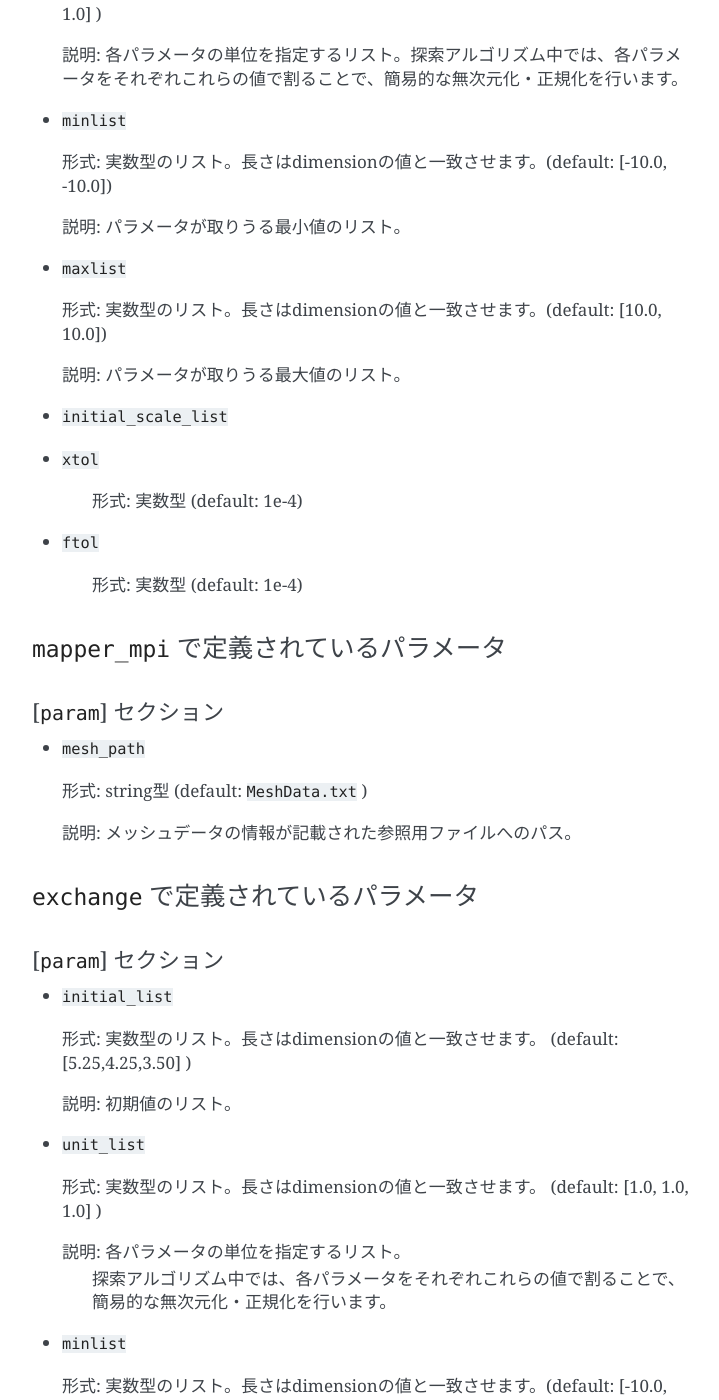
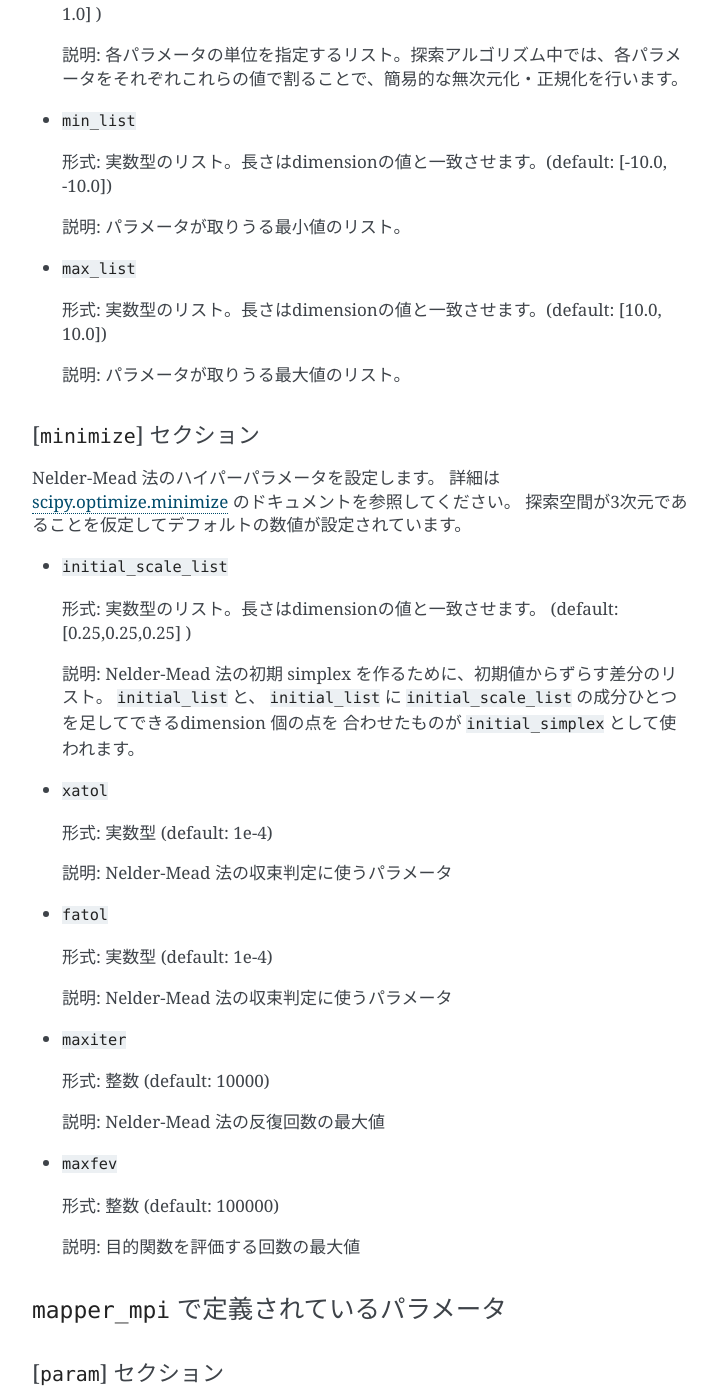
Before and after one commit to issp-center-dev/2DMAT, a Sphinx documentation site: the page built from doc/ja/source/input.rst, in a window 1280 px wide and 1400 px high, scrolled down 4260 px. Shown: the whole window, without its empty margins (388-1107 px from the left). Built offline with Sphinx 7.4.7, drawn with Linux system fonts in a browser that asks for light colours; some of the changed text lies outside the part shown.

Commit message:
change sections

```diff
--- a/doc/ja/source/input.rst
+++ b/doc/ja/source/input.rst
@@ -164,7 +164,7 @@
 
     - ``minsearch`` : Nelder-Mead法を用いて最小値を与えるパラメータを探索するアルゴリズム
 
-    - ``mapper`` :　グリッド探索を行うアルゴリズム
+    - ``mapper`` : グリッド探索を行うアルゴリズム
 
     - ``exchange`` :  レプリカ交換モンテカルロを行うアルゴリズム
 
@@ -191,30 +191,55 @@
 
   説明: 各パラメータの単位を指定するリスト。探索アルゴリズム中では、各パラメータをそれぞれこれらの値で割ることで、簡易的な無次元化・正規化を行います。
 
-- ``minlist``
+- ``min_list``
 
   形式: 実数型のリスト。長さはdimensionの値と一致させます。(default: [-10.0, -10.0])
 
   説明: パラメータが取りうる最小値のリスト。
 
-- ``maxlist``
+- ``max_list``
 
   形式: 実数型のリスト。長さはdimensionの値と一致させます。(default: [10.0, 10.0])
 
   説明: パラメータが取りうる最大値のリスト。
 
+[``minimize``] セクション
+^^^^^^^^^^^^^^^^^^^^^^^^^^^^^
+
+Nelder-Mead 法のハイパーパラメータを設定します。
+詳細は `scipy.optimize.minimize <https://docs.scipy.org/doc/scipy/reference/optimize.minimize-neldermead.html#optimize-minimize-neldermead>`_ のドキュメントを参照してください。
+探索空間が3次元であることを仮定してデフォルトの数値が設定されています。
+
 - ``initial_scale_list``
 
+  形式: 実数型のリスト。長さはdimensionの値と一致させます。 (default: [0.25,0.25,0.25] )
 
-- ``xtol``
+  説明: Nelder-Mead 法の初期 simplex を作るために、初期値からずらす差分のリスト。
+  ``initial_list`` と、 ``initial_list`` に ``initial_scale_list`` の成分ひとつを足してできるdimension 個の点を 合わせたものが ``initial_simplex`` として使われます。
 
-    形式: 実数型 (default: 1e-4)
+- ``xatol``
 
+  形式: 実数型 (default: 1e-4)
 
-- ``ftol``
+  説明: Nelder-Mead 法の収束判定に使うパラメータ
 
-    形式: 実数型 (default: 1e-4)
+- ``fatol``
 
+  形式: 実数型 (default: 1e-4)
+
+  説明: Nelder-Mead 法の収束判定に使うパラメータ
+
+- ``maxiter``
+
+  形式: 整数 (default: 10000)
+
+  説明: Nelder-Mead 法の反復回数の最大値
+
+- ``maxfev``
+
+  形式: 整数 (default: 100000)
+
+  説明: 目的関数を評価する回数の最大値
 
 ``mapper_mpi`` で定義されているパラメータ
 ~~~~~~~~~~~~~~~~~~~~~~~~~~~~~~~~~~~~~~~~~~~
@@ -249,17 +274,21 @@
         探索アルゴリズム中では、各パラメータをそれぞれこれらの値で割ることで、
         簡易的な無次元化・正規化を行います。
 
-- ``minlist``
+- ``min_list``
 
   形式: 実数型のリスト。長さはdimensionの値と一致させます。(default: [-10.0, -10.0])
 
   説明: パラメータが取りうる最小値のリスト。
 
-- ``maxlist``
+- ``max_list``
 
   形式: 実数型のリスト。長さはdimensionの値と一致させます。(default: [10.0, 10.0])
 
   説明: パラメータが取りうる最大値のリスト。
+
+
+[``exchange``] セクション
+^^^^^^^^^^^^^^^^^^^^^^^^^^^^^
 
 - ``numstep``
 
```
Also changed, not shown: 3 other files.
